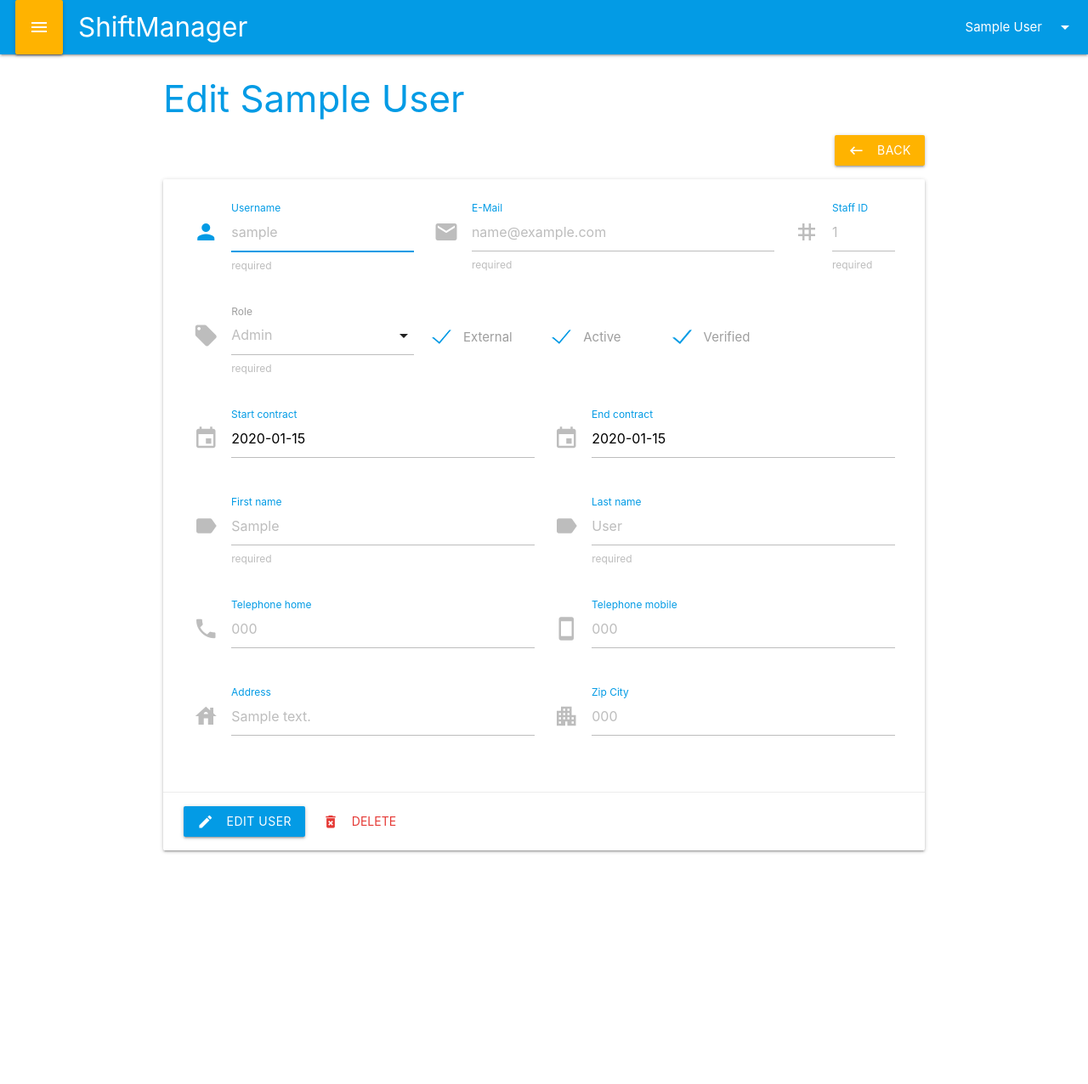
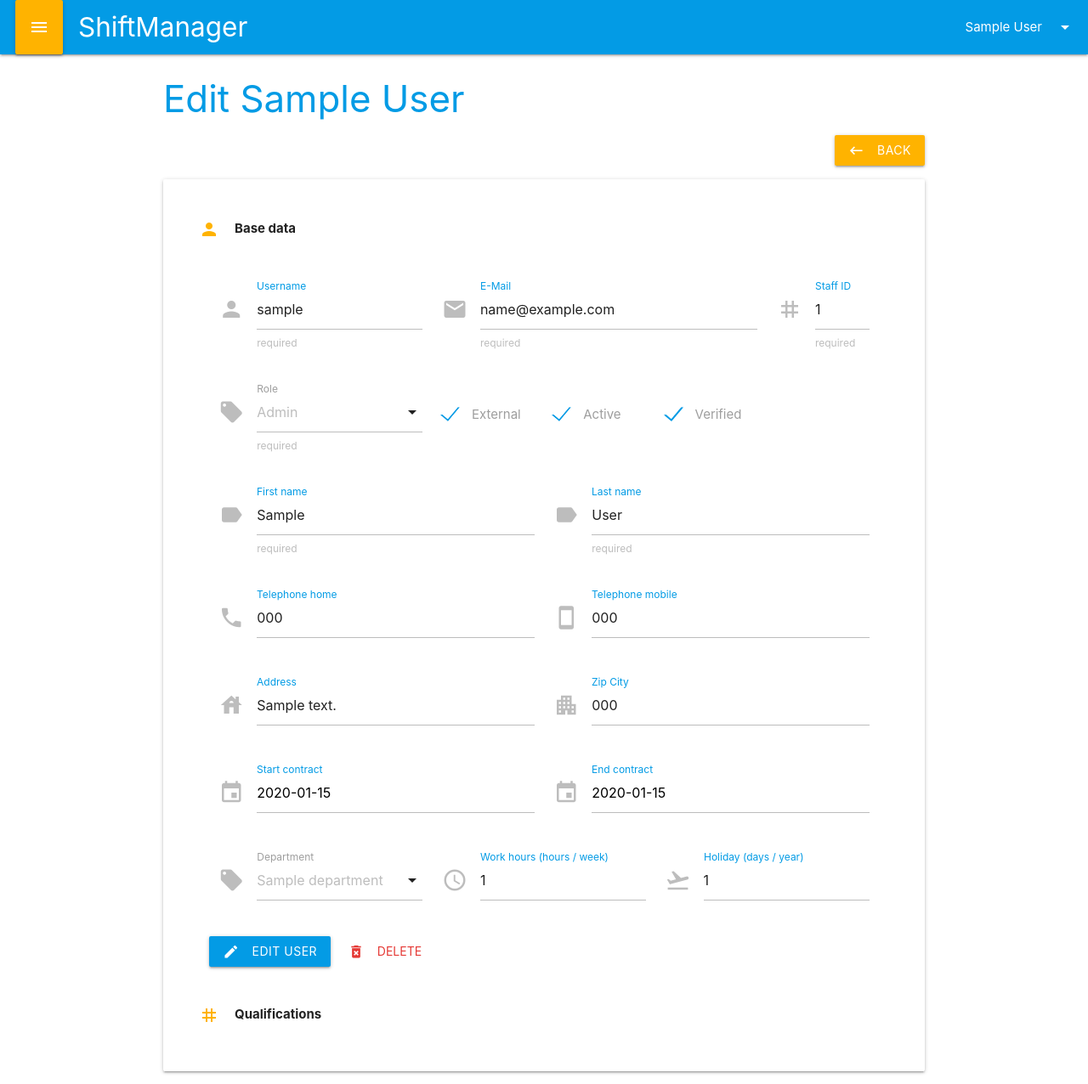
Before and after one commit to fnyrawr/bachelor_project, a Django app: page /users/edit/1 in a window 1280 px wide. Shown: the whole page at 85% size. Before the commit the page ends 1004 px from the top, so only its background shows below. Run offline with Django 4.2, Linux system fonts and the light colour scheme; a user stored in the database is signed in; tables that the repository leaves empty hold one stand-in row (values such as "Sample post").

Commit message:
departments association to employees done

```diff
--- a/Departments/urls.py
+++ b/Departments/urls.py
@@ -2,6 +2,7 @@ from django.urls import path
 from . import views
 
 urlpatterns = [
+    # Departments
     path('list/', views.department_list, name='departments'),
     path('create/', views.DepartmentCreationView.as_view(), name='create_department'),
     path('edit/<int:pk>', views.edit_department, name='edit_department'),
--- a/Users/urls.py
+++ b/Users/urls.py
@@ -2,6 +2,7 @@ from django.urls import path
 from . import views
 
 urlpatterns = [
+    # Users
     path('login/', views.CustomLoginView.as_view(), name='login'),
     path('edit_basedata/', views.edit_basedata, name='edit_basedata'),
     path('useraccounts/', views.user_list, name='useraccounts'),
@@ -9,4 +10,10 @@ urlpatterns = [
     path('edit/<int:pk>', views.edit_user, name='edit_user'),
     path('change_password/', views.change_password, name='change_password'),
     path('delete/<int:pk>', views.delete_user, name='delete_user'),
+    path('employees/', views.employee_list, name='employees'),
+    # EmployeesDepartments
+    # path('show/<int:pk>/departments', ..., name='employee_departments'),
+    # path('show/<int:pk1>/departments/<int:pk2>/create', ..., name='create_employee_department'),
+    # path('show/<int:pk1>/departments/<int:pk2>/edit', ..., name='edit_employee_department'),
+    # path('show/<int:pk1>/departments/<int:pk2>/delete', ..., name='delete_employee_department'),
 ]
--- a/Users/views.py
+++ b/Users/views.py
@@ -9,6 +9,7 @@ from django.http import HttpResponseRedirect
 from django.shortcuts import render, redirect
 from django.views.generic import CreateView
 
+from Departments.models import Department
 from .models import User
 from .forms import CustomUserForm, SetPasswordFormImpl
 
@@ -95,6 +96,18 @@ def edit_user(request, **kwargs):
             end_contract = data['end_contract']
         else:
             end_contract = None
+        if data['department'] != '':
+            department = data['department']
+        else:
+            department = None
+        if data['work_hours'] != '':
+            work_hours = data['work_hours']
+        else:
+            work_hours = None
+        if data['holiday_count'] != '':
+            holiday_count = data['holiday_count']
+        else:
+            holiday_count = None
         User.objects.filter(id=user_id).update(
             username=data['username'],
             staff_id=data['staff_id'],
@@ -109,6 +122,9 @@ def edit_user(request, **kwargs):
             address=data['address'],
             zip_city=data['zip_city'],
             role=data['role'],
+            department=department,
+            work_hours=work_hours,
+            holiday_count=holiday_count,
             is_active=is_active,
             is_verified=is_verified
         )
@@ -116,8 +132,9 @@ def edit_user(request, **kwargs):
         return redirect('useraccounts')
     # GET request
     else:
+        departments = Department.objects.all()
         form = CustomUserForm()
-        context = {'form': form, 'selected_user': selected_user}
+        context = {'form': form, 'selected_user': selected_user, 'departments': departments}
         return render(request, 'users/edit_user.html', context)
 
 
@@ -158,3 +175,18 @@ def user_list(request):
 
     context = {'all_entries': all_entries}
     return render(request, 'users/user_list.html', context)
+
+
+def employee_list(request):
+    all_entries = None
+    entries_found = None
+    search = False
+
+    if request.method == "POST":
+        search = True
+    else:
+        all_entries = User.objects.filter(role='P') | User.objects.filter(role='E')
+        all_entries.order_by('first_name').order_by('last_name')
+
+    context = {'all_entries': all_entries}
+    return render(request, 'users/employee_list.html', context)
--- a/templates/base.html
+++ b/templates/base.html
@@ -72,9 +72,9 @@
                                             <ul>
                                                 {% if user.is_admin %}<li><a class="waves-effect waves-light" href="{% url 'useraccounts' %}"><i class="material-icons light-blue-text text-darken-1">group</i>Useraccounts</a></li>{% endif %}
                                                 <li><a class="waves-effect waves-light" href="{% url 'qualifications' %}"><i class="material-icons light-blue-text text-darken-1">label</i>Qualifications</a></li>
-                                                {% if user.is_admin %}<li><a class="waves-effect waves-light"><i class="material-icons light-blue-text text-darken-1">cloud</i>Data management</a></li>{% endif %}
                                                 <li><a class="waves-effect waves-light" href="{% url 'departments' %}"><i class="material-icons light-blue-text text-darken-1">view_list</i>Departments</a></li>
                                                 <li><a class="waves-effect waves-light"><i class="material-icons light-blue-text text-darken-1">date_range</i>Personnel demand</a></li>
+                                                {% if user.is_admin %}<li><a class="waves-effect waves-light"><i class="material-icons light-blue-text text-darken-1">cloud</i>Data management</a></li>{% endif %}
                                             </ul>
                                         </div>
                                     </li>{% endif %}
@@ -82,7 +82,7 @@
                                         <div class="collapsible-header"><i class="material-icons amber-text text-darken-1">group</i>Employee Management</div>
                                         <div class="collapsible-body grey lighten-4 grey-text text-darken-4">
                                             <ul>
-                                                <li><a class="waves-effect waves-light"><i class="material-icons light-blue-text text-darken-1">view_list</i>Employees</a></li>
+                                                <li><a class="waves-effect waves-light" href="{% url 'employees' %}"><i class="material-icons light-blue-text text-darken-1">view_list</i>Employees</a></li>
                                                 <li><a class="waves-effect waves-light"><i class="material-icons light-blue-text text-darken-1">event_busy</i>Absences</a></li>
                                                 <li><a class="waves-effect waves-light"><i class="material-icons light-blue-text text-darken-1">flight_takeoff</i>Holidays</a></li>
                                             </ul>
--- a/templates/departments/create_department.html
+++ b/templates/departments/create_department.html
@@ -3,7 +3,7 @@
 
 {% block content %}
     {% if user.is_admin %}
-        <h3 class="light-blue-text text-darken-1">Create qualification</h3>
+        <h3 class="light-blue-text text-darken-1">Create department</h3>
         <a class="waves-effect waves-light btn amber darken-1 right" href="{% url 'departments' %}"><i class="material-icons left">keyboard_backspace</i>Back</a><br><br>
         <div class="card">
             <form method="POST" action="{% url 'create_department' %}">
--- a/templates/departments/department_list.html
+++ b/templates/departments/department_list.html
@@ -4,7 +4,7 @@
 {% block content %}
     {% if user.is_authorized %}
         <h3 class="light-blue-text text-darken-1">Departments</h3>
-        {% if user.is_admin %}<a class="waves-effect waves-light btn light-blue darken-1 right" href="{% url 'create_department' %}"><i class="material-icons left">add</i>Create qualification</a><br><br>{% endif %}
+        {% if user.is_admin %}<a class="waves-effect waves-light btn light-blue darken-1 right" href="{% url 'create_department' %}"><i class="material-icons left">add</i>Create department</a><br><br>{% endif %}
         <div class="card">
             <div class="card-content">
                 <table class="striped highlight responsive-table">
--- a/templates/users/edit_user.html
+++ b/templates/users/edit_user.html
@@ -17,26 +17,29 @@
         <h3 class="light-blue-text text-darken-1">Edit {{ selected_user }}</h3>
         <a class="waves-effect waves-light btn amber darken-1 right" href="{% url 'useraccounts' %}"><i class="material-icons left">keyboard_backspace</i>Back</a><br><br>
         <div class="card">
+            <div class="card-content">
+                <ul class="collapsible">
+                    <li class="active">
+                        <div class="collapsible-header"><i class="material-icons amber-text text-darken-1">person</i><b>Base data</b></div> <div class="collapsible-body">
                             <form method="POST" action="{% url 'edit_user' selected_user.id %}">
                                 {% csrf_token %}
-                <div class="card-content">
                                 <div class="row">
                                     <div class="input-field col s4">
                                         <i class="material-icons prefix">person</i>
                                         <label for="id_username">Username</label>
-                            <input type="text" name="username" autofocus value="{{ selected_user.username }}" autocapitalize="none" maxlength="15" required id="id_username" class="grey-text text-lighten-1">
+                                        <input type="text" name="username" autofocus value="{{ selected_user.username }}" autocapitalize="none" maxlength="15" required id="id_username" class="grey-text text-darken-4">
                                         <span class="helper-text grey-text text-lighten-1" data-error="wrong" data-success="right">required</span>
                                     </div>
                                     <div class="input-field col s6">
                                         <i class="material-icons prefix">mail</i>
                                         <label for="id_email">E-Mail</label>
-                            <input type="email" name="email" value="{{ selected_user.email }}" autocapitalize="none" maxlength="150" required id="id_email" class="grey-text text-lighten-1">
+                                        <input type="email" name="email" value="{{ selected_user.email }}" autocapitalize="none" maxlength="150" required id="id_email" class="grey-text text-darken-4">
                                         <span class="helper-text grey-text text-lighten-1" data-error="wrong" data-success="right">required</span>
                                     </div>
                                     <div class="input-field col s2">
                                         <i class="material-icons prefix">tag</i>
                                         <label for="id_staff_id">Staff ID</label>
-                            <input type="text" name="staff_id" value="{{ selected_user.staff_id }}" autocapitalize="none" maxlength="15" required id="id_staff_id" class="grey-text text-lighten-1">
+                                        <input type="text" name="staff_id" value="{{ selected_user.staff_id }}" autocapitalize="none" maxlength="15" required id="id_staff_id" class="grey-text text-darken-4">
                                         <span class="helper-text grey-text text-lighten-1" data-error="wrong" data-success="right">required</span>
                                     </div>
                                 </div>
@@ -72,6 +75,44 @@
                                 </div>
                                 <div class="row">
                                     <div class="input-field col s6">
+                                        <i class="material-icons prefix">label</i>
+                                        <label for="id_first_name">First name</label>
+                                        <input type="text" name="first_name" value="{{ selected_user.first_name }}" autocapitalize="none" maxlength="50" required id="id_first_name" class="grey-text text-darken-4">
+                                        <span class="helper-text grey-text text-lighten-1" data-error="wrong" data-success="right">required</span>
+                                    </div>
+                                    <div class="input-field col s6">
+                                        <i class="material-icons prefix">label</i>
+                                        <label for="id_last_name">Last name</label>
+                                        <input type="text" name="last_name" value="{{ selected_user.last_name }}" autocapitalize="none" maxlength="50" required id="id_last_name" class="grey-text text-darken-4">
+                                        <span class="helper-text grey-text text-lighten-1" data-error="wrong" data-success="right">required</span>
+                                    </div>
+                                </div>
+                                <div class="row">
+                                    <div class="input-field col s6">
+                                        <i class="material-icons prefix">phone</i>
+                                        <label for="id_telephone_home">Telephone home</label>
+                                        <input type="text" name="telephone_home" value="{{ selected_user.telephone_home }}" autocapitalize="none" maxlength="20" id="id_telephone_home" class="grey-text text-darken-4">
+                                    </div>
+                                    <div class="input-field col s6">
+                                        <i class="material-icons prefix">stay_current_portrait</i>
+                                        <label for="id_telephone_mobile">Telephone mobile</label>
+                                        <input type="text" name="telephone_mobile" value="{{ selected_user.telephone_mobile }}" autocapitalize="none" maxlength="20" id="id_telephone_mobile" class="grey-text text-darken-4">
+                                    </div>
+                                </div>
+                                <div class="row">
+                                    <div class="input-field col s6">
+                                        <i class="material-icons prefix">house</i>
+                                        <label for="id_address">Address</label>
+                                        <input type="text" name="address" value="{{ selected_user.address }}" autocapitalize="none" maxlength="50" id="id_address" class="grey-text text-darken-4">
+                                    </div>
+                                    <div class="input-field col s6">
+                                        <i class="material-icons prefix">apartment</i>
+                                        <label for="id_zip_city">Zip City</label>
+                                        <input type="text" name="zip_city" value="{{ selected_user.zip_city }}" autocapitalize="none" maxlength="50" id="id_zip_city" class="grey-text text-darken-4">
+                                    </div>
+                                </div>
+                                <div class="row">
+                                    <div class="input-field col s6">
                                         <i class="material-icons prefix">event_calendar</i>
                                         <input id="id_start_contract" name="start_contract" type="text" class="datepicker" value="{{ selected_user.start_contract|date:"Y-m-d" }}">
                                         <label for="id_start_contract">Start contract</label>
@@ -83,49 +124,57 @@
                                     </div>
                                 </div>
                                 <div class="row">
-                        <div class="input-field col s6">
-                            <i class="material-icons prefix">label</i>
-                            <label for="id_first_name">First name</label>
-                            <input type="text" name="first_name" value="{{ selected_user.first_name }}" autocapitalize="none" maxlength="50" required id="id_first_name" class="grey-text text-lighten-1">
-                            <span class="helper-text grey-text text-lighten-1" data-error="wrong" data-success="right">required</span>
+                                    <div class="input-field col s4">
+                                        <i class="material-icons prefix">local_offer</i>
+                                        <select name="department">
+                                            {% for department in departments %}
+                                                <option value="{{ department.id }}" {% if selected_user.department.name == department.name %}selected{% endif %}>{{ department.name }}</option>
+                                            {% endfor %}
+                                        </select>
+                                        <label>Department</label>
                                     </div>
-                        <div class="input-field col s6">
-                            <i class="material-icons prefix">label</i>
-                            <label for="id_last_name">Last name</label>
-                            <input type="text" name="last_name" value="{{ selected_user.last_name }}" autocapitalize="none" maxlength="50" required id="id_last_name" class="grey-text text-lighten-1">
-                            <span class="helper-text grey-text text-lighten-1" data-error="wrong" data-success="right">required</span>
+                                    <div class="input-field col s4">
+                                        <i class="material-icons prefix">schedule</i>
+                                        <label for="id_work_hours">Work hours (hours / week)</label>
+                                        <input type="number" name="work_hours" value="{{ selected_user.work_hours }}" autocapitalize="none" maxlength="50" id="id_work_hours" class="grey-text text-darken-4">
+                                    </div>
+                                    <div class="input-field col s4">
+                                        <i class="material-icons prefix">flight_takeoff</i>
+                                        <label for="id_holiday_count">Holiday (days / year)</label>
+                                        <input type="number" name="holiday_count" value="{{ selected_user.holiday_count }}" autocapitalize="none" maxlength="50" id="id_holiday_count" class="grey-text text-darken-4">
                                     </div>
                                 </div>
-                    <div class="row">
-                        <div class="input-field col s6">
-                            <i class="material-icons prefix">phone</i>
-                            <label for="id_telephone_home">Telephone home</label>
-                            <input type="text" name="telephone_home" value="{{ selected_user.telephone_home }}" autocapitalize="none" maxlength="20" id="id_telephone_home" class="grey-text text-lighten-1">
-                        </div>
-                        <div class="input-field col s6">
-                            <i class="material-icons prefix">stay_current_portrait</i>
-                            <label for="id_telephone_mobile">Telephone mobile</label>
-                            <input type="text" name="telephone_mobile" value="{{ selected_user.telephone_mobile }}" autocapitalize="none" maxlength="20" id="id_telephone_mobile" class="grey-text text-lighten-1">
-                        </div>
-                    </div>
-                    <div class="row">
-                        <div class="input-field col s6">
-                            <i class="material-icons prefix">house</i>
-                            <label for="id_address">Address</label>
-                            <input type="text" name="address" value="{{ selected_user.address }}" autocapitalize="none" maxlength="50" id="id_address" class="grey-text text-lighten-1">
-                        </div>
-                        <div class="input-field col s6">
-                            <i class="material-icons prefix">apartment</i>
-                            <label for="id_zip_city">Zip City</label>
-                            <input type="text" name="zip_city" value="{{ selected_user.zip_city }}" autocapitalize="none" maxlength="50" id="id_zip_city" class="grey-text text-lighten-1">
-                        </div>
-                    </div>
-                </div>
-                <div class="card-action">
                                 <button type="submit" class="waves-effect waves-light btn light-blue darken-1"><i class="material-icons left">edit</i>Edit user</button>
                                 <a class="modal-trigger waves-effect waves-light btn-flat red-text text-darken-1" data-target="delete-modal"><i class="material-icons left">delete_forever</i>Delete</a>
+                            </form>
                         </div>
-            </form>
+                    </li>
+                    <li>
+                        <div class="collapsible-header"><i class="material-icons amber-text text-darken-1">tag</i><b>Qualifications</b></div>
+                        <div class="collapsible-body">
+                            <table class="striped highlight responsive-table">
+                                <thead>
+                                    <tr>
+                                        <th>Name</th>
+                                        <th>Note</th>
+                                        <th class="right red-text text-darken-1">Delete</th>
+                                        <th class="right amber-text text-darken-1">Edit</th>
+                                    </tr>
+                                </thead>
+                                <tbody>
+                                    <tr>
+                                        <td><div class="chip light-blue darken-1 white-text">Qualification</div></td>
+                                        <td>Note</td>
+                                        <td class="right"><a class="waves-effect waves-light btn red darken-1"><i class="material-icons">delete_forever</i></a></td>
+                                        <td class="right"><a class="waves-effect waves-light btn amber darken-1"><i class="material-icons">edit</i></a></td>
+                                    </tr>
+                                </tbody>
+                            </table>
+                            <br><a class="waves-effect waves-light btn light-blue darken-1 right"><i class="material-icons left">add</i>Add</a>
+                        </div>
+                    </li>
+                </ul>
+            </div>
         </div>
     {% else %}
         {% include 'forbidden.html' %}
```
Also changed, not shown: Users/models.py (+24 -0 lines), templates/users/employee_list.html (added, +40 -0 lines), README.md, Users/migrations/0011_user_department_user_holiday_count_user_work_hours_and_more.py (added). Lines whose indentation alone changed are shown as unchanged.
